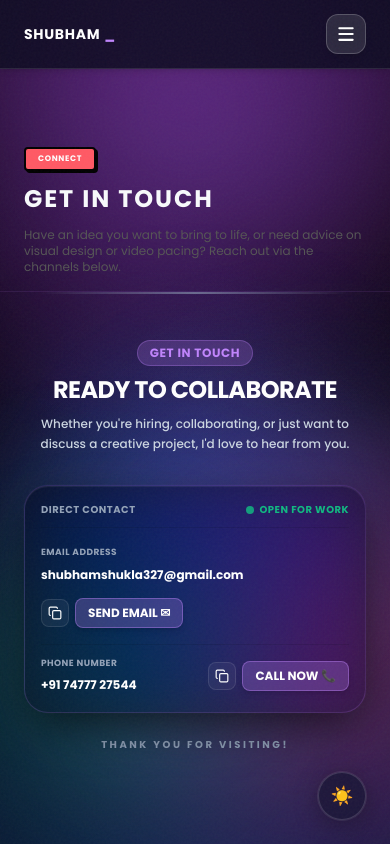
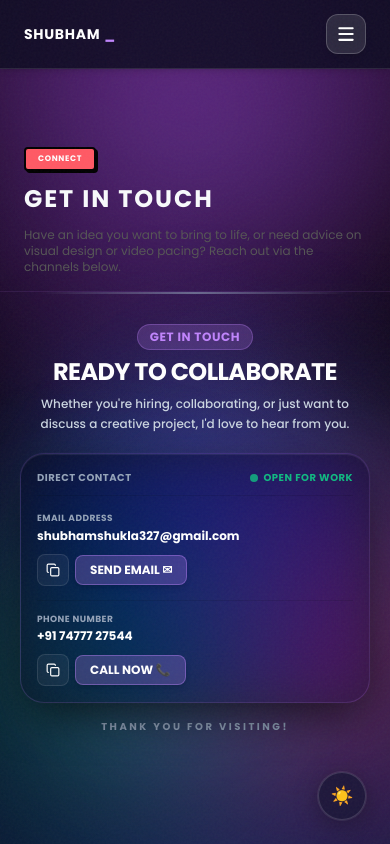
Before and after one commit to sybus-netizen/Portfolio, a Next.js app: page /contact in a window 390 px wide. Shown: the top 844 px of the page. Built offline with nearby package versions, Linux system fonts and the light colour scheme.

Commit message:
fix: refine Contact section mobile vertical spacing and action row responsive layout

```diff
--- a/src/components/sections/Contact.tsx
+++ b/src/components/sections/Contact.tsx
@@ -4,7 +4,6 @@ import React, { useState, useEffect } from "react";
 import { Copy } from "lucide-react";
 import { motion, AnimatePresence } from "framer-motion";
 import { useGameSystem } from "@/context/GameContext";
-
 import { useTheme } from "@/context/ThemeContext";
 
 export default function Contact() {
@@ -37,7 +36,7 @@ export default function Contact() {
   return (
     <section
       id="contact"
-      className="py-12 sm:py-16 md:py-20 border-t border-slate-300 dark:border-white/10 bg-transparent relative overflow-hidden"
+      className="py-8 sm:py-12 md:py-16 border-t border-slate-300 dark:border-white/10 bg-transparent relative overflow-hidden"
     >
       <div className="absolute top-0 left-1/2 -translate-x-1/2 w-4/5 max-w-5xl h-[1.5px] bg-gradient-to-r from-transparent via-slate-400/60 dark:via-white/20 to-transparent" />
       <motion.div
@@ -46,11 +45,11 @@ export default function Contact() {
           unlockAchievement("explored-portfolio", "Explored Portfolio!", "🗺");
         }}
         viewport={{ once: true, amount: 0.15 }}
-        className="max-w-4xl mx-auto px-6 relative z-10 w-full text-center flex flex-col items-center"
+        className="max-w-4xl mx-auto px-5 sm:px-6 relative z-10 w-full text-center flex flex-col items-center"
       >
 
         {/* Section Header */}
-        <div className="text-center space-y-3 mb-8 md:mb-10 max-w-xl mx-auto select-none">
+        <div className="text-center space-y-2.5 mb-5 sm:mb-8 max-w-xl mx-auto select-none">
           <div
             style={{
               backgroundColor: theme === "light" ? "#DBEAFE" : "rgba(192, 132, 252, 0.2)",
@@ -85,7 +84,7 @@ export default function Contact() {
         >
 
           {/* DIRECT CONTACT LIST */}
-          <div className="space-y-4">
+          <div className="space-y-3.5">
             <div className="flex items-center justify-between font-sans text-[10px] text-slate-500 dark:text-slate-400 font-bold uppercase tracking-wider border-b border-black/10 dark:border-white/10 pb-2.5">
               <span style={{ color: theme === "light" ? "#475569" : "#94A3B8" }}>DIRECT CONTACT</span>
               <span
@@ -101,8 +100,8 @@ export default function Contact() {
             </div>
 
             {/* EMAIL ACTION LINE */}
-            <div className="flex items-center justify-between gap-3 flex-wrap w-full pt-0.5">
-              <div className="text-left space-y-0.5">
+            <div className="flex flex-col sm:flex-row sm:items-center justify-between gap-2.5 sm:gap-3 w-full pt-0.5">
+              <div className="text-left space-y-0.5 min-w-0 flex-1">
                 <span
                   style={{ color: theme === "light" ? "#64748B" : "#94A3B8" }}
                   className="font-sans text-[9px] font-bold uppercase tracking-wider block"
@@ -111,12 +110,13 @@ export default function Contact() {
                 </span>
                 <span
                   style={{ color: theme === "light" ? "#0F172A" : "#FFFFFF" }}
-                  className="font-sans text-xs font-bold"
+                  className="font-sans text-xs font-bold block truncate"
+                  title="shubhamshukla327@gmail.com"
                 >
                   shubhamshukla327@gmail.com
                 </span>
               </div>
-              <div className="flex gap-1.5 items-center shrink-0">
+              <div className="flex gap-1.5 items-center shrink-0 self-start sm:self-auto">
                 <button
                   onClick={() => copyToClipboard("shubhamshukla327@gmail.com", "Email copied!")}
                   style={{
@@ -124,7 +124,7 @@ export default function Contact() {
                     borderColor: theme === "light" ? "#CBD5E1" : "rgba(255, 255, 255, 0.1)",
                     color: theme === "light" ? "#0F172A" : "#FFFFFF"
                   }}
-                  className="p-1.5 rounded-lg border transition-all hover:scale-105"
+                  className="p-2 sm:p-1.5 rounded-lg border transition-all hover:scale-105 active:scale-95 cursor-pointer"
                   title="Copy Email"
                 >
                   <Copy className="w-3.5 h-3.5" />
@@ -137,7 +137,7 @@ export default function Contact() {
                     color: "#FFFFFF",
                     borderColor: theme === "light" ? "#1D4ED8" : "rgba(192, 132, 252, 0.4)"
                   }}
-                  className="px-3 py-1.5 rounded-lg border font-sans text-xs font-bold uppercase transition-all shadow-md hover:scale-105 inline-flex items-center gap-1 cursor-pointer"
+                  className="px-3.5 py-1.5 rounded-lg border font-sans text-xs font-bold uppercase transition-all shadow-md hover:scale-105 active:scale-95 inline-flex items-center gap-1 cursor-pointer"
                 >
                   SEND EMAIL ✉
                 </a>
@@ -145,8 +145,8 @@ export default function Contact() {
             </div>
 
             {/* PHONE ACTION LINE */}
-            <div className="flex items-center justify-between gap-3 flex-wrap w-full pt-3 border-t border-black/10 dark:border-white/10">
-              <div className="text-left space-y-0.5">
+            <div className="flex flex-col sm:flex-row sm:items-center justify-between gap-2.5 sm:gap-3 w-full pt-3 border-t border-black/10 dark:border-white/10">
+              <div className="text-left space-y-0.5 min-w-0 flex-1">
                 <span
                   style={{ color: theme === "light" ? "#64748B" : "#94A3B8" }}
                   className="font-sans text-[9px] font-bold uppercase tracking-wider block"
@@ -155,12 +155,12 @@ export default function Contact() {
                 </span>
                 <span
                   style={{ color: theme === "light" ? "#0F172A" : "#FFFFFF" }}
-                  className="font-sans text-xs font-bold"
+                  className="font-sans text-xs font-bold block"
                 >
                   +91 74777 27544
                 </span>
               </div>
-              <div className="flex gap-1.5 items-center shrink-0">
+              <div className="flex gap-1.5 items-center shrink-0 self-start sm:self-auto">
                 <button
                   onClick={() => copyToClipboard("+91 74777 27544", "Phone number copied!")}
                   style={{
@@ -168,7 +168,7 @@ export default function Contact() {
                     borderColor: theme === "light" ? "#CBD5E1" : "rgba(255, 255, 255, 0.1)",
                     color: theme === "light" ? "#0F172A" : "#FFFFFF"
                   }}
-                  className="p-1.5 rounded-lg border transition-all hover:scale-105"
+                  className="p-2 sm:p-1.5 rounded-lg border transition-all hover:scale-105 active:scale-95 cursor-pointer"
                   title="Copy Phone"
                 >
                   <Copy className="w-3.5 h-3.5" />
@@ -180,7 +180,7 @@ export default function Contact() {
                     color: "#FFFFFF",
                     borderColor: theme === "light" ? "#1D4ED8" : "rgba(192, 132, 252, 0.4)"
                   }}
-                  className="px-3 py-1.5 rounded-lg border font-sans text-xs font-bold uppercase transition-all shadow-md hover:scale-105 inline-flex items-center gap-1 cursor-pointer"
+                  className="px-3.5 py-1.5 rounded-lg border font-sans text-xs font-bold uppercase transition-all shadow-md hover:scale-105 active:scale-95 inline-flex items-center gap-1 cursor-pointer"
                 >
                   CALL NOW 📞
                 </button>
@@ -191,7 +191,7 @@ export default function Contact() {
         </div>
 
         {/* Signature */}
-        <div className="text-center select-none pt-6">
+        <div className="text-center select-none pt-4 sm:pt-6">
           <p className="font-sans text-[10px] font-bold uppercase tracking-[0.25em] text-slate-400">
             THANK YOU FOR VISITING!
           </p>
```
